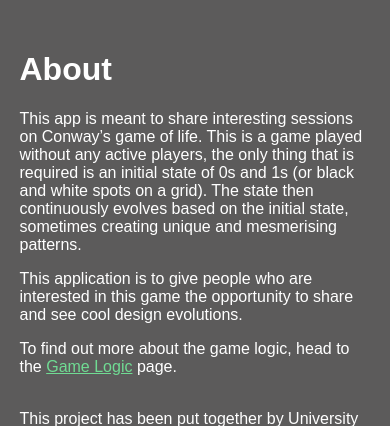
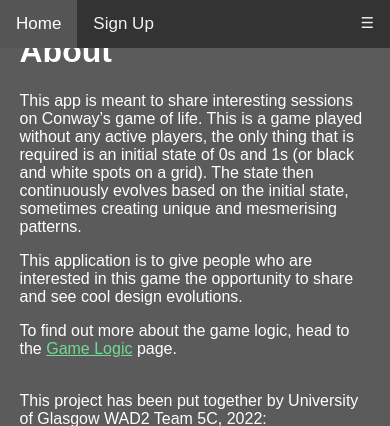
Before and after one commit to GitDavids/WAD2-Game-of-Life-Group-Project, a Django app: page /game_of_life/about/ in a window 390 px wide. Shown: the top 426 px of the page. Run offline with Django 3.2, Linux system fonts and the light colour scheme.

Commit message:
topnav but weird margin

```diff
--- a/game_of_life_project/static/css/base.css
+++ b/game_of_life_project/static/css/base.css
@@ -36,10 +36,9 @@ a {color: white;}
 .topnav {
   overflow: hidden;
   background-color: #333;
+  top:0;
   position: fixed;
-  top:0;
-  width: 100%;
-  z-index: 1;
+  width:100%;
 }
 .topnav a {
   float: left;
@@ -64,24 +63,22 @@ a {color: white;}
   background-color: #555;
   color: white;
 }
-.topnav_right{
-  float: right;
-}
 
 @media screen and (max-width: 995px) {
-  .topnav a{
+  .topnav a:not(:first-child) {
     display: none;
   }
   .topnav a.icon {
     float: right;
     display: block;
+    top:0;
   }
 }
 
 @media screen and (max-width: 995px) {
   .topnav.responsive {position: relative;}
-  .topnav.responsive a.icon {
-    position: absolute;
+  .topnav.responsive .icon {
+    position: fixed;
     right: 0;
     top: 0;
   }
@@ -89,13 +86,7 @@ a {color: white;}
     float: none;
     display: block;
     text-align: left;
-  }
-  .topnav.responsive .dropdown {float: none;}
-  .topnav.responsive .dropdown-content {position: relative;}
-  .topnav.responsive .dropdown .dropbtn {
-    display: block;
-    width: 100%;
-    text-align: left;
+    top:0;
   }
 }
 /* states */
--- a/game_of_life_project/templates/game_of_life/base.html
+++ b/game_of_life_project/templates/game_of_life/base.html
@@ -14,7 +14,7 @@
         </title>
     </head>
     <body>
-        <div class="topnav">
+        <div class="topnav" id="myTopnav">
             <a id="index" href="{% url 'game_of_life:index' %}">Home</a>
             <a id="game_logic" href="{% url 'game_of_life:game_logic' %}">Game Logic</a>
             <a id="interesting_patterns" href="{% url 'game_of_life:interesting_patterns' %}">Interesting patterns</a>
@@ -33,11 +33,12 @@
               <a id="create_add_pattern" href="{% url 'game_of_life:create_add_pattern' %}">Create interesting pattern</a>
             {% endif %}
             </div>
+            <a href="javascript:void(0);" style="font-size:15px;" class="icon" onclick="myFunction()">&#9776;</a>
         </div>
-        <script src="{% static 'js/topnav.js' %}"></script><br />
         <div>
             {% block body_block %}
             {% endblock %}
         </div>
+        <script src="{% static 'js/topnav.js' %}"></script><br />
     </body>
 </html>
```
Also changed, not shown: game_of_life_project/static/js/topnav.js (indentation only).
